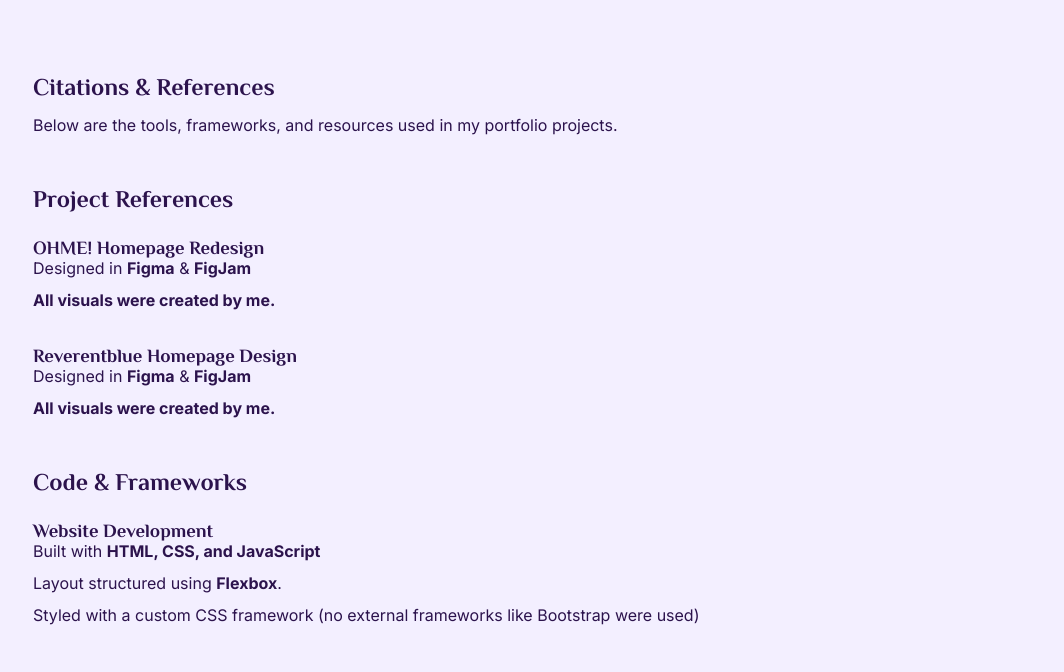
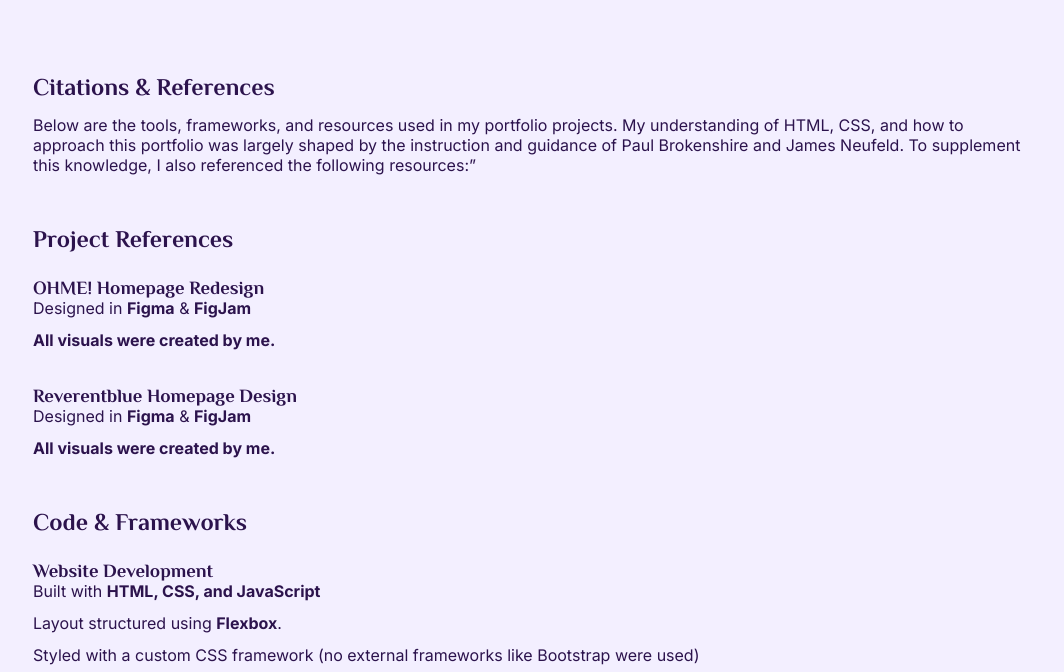
Before and after one commit to d-a-n-i-o/d-a-n-i-o, a plain HTML site: page citations.html in a window 1280 px wide. Shown: the part 97-769 px from the top of the page, without its empty margins (107-1171 px from the left). Drawn offline with Linux system fonts and the light colour scheme.

Commit message:
updated citation

```diff
--- a/citations.html
+++ b/citations.html
@@ -25,7 +25,7 @@
     <section class="citations-hero">
         <div class="citations-hero-content">
             <h1 class="citations-title">Citations & References</h1>
-            <p class="citations-subtitle">Below are the tools, frameworks, and resources used in my portfolio projects.</p>
+            <p class="citations-subtitle">Below are the tools, frameworks, and resources used in my portfolio projects. My understanding of HTML, CSS, and how to approach this portfolio was largely shaped by the instruction and guidance of Paul Brokenshire and James Neufeld. To supplement this knowledge, I also referenced the following resources:”</p>
         </div>
     </section>
 
```
